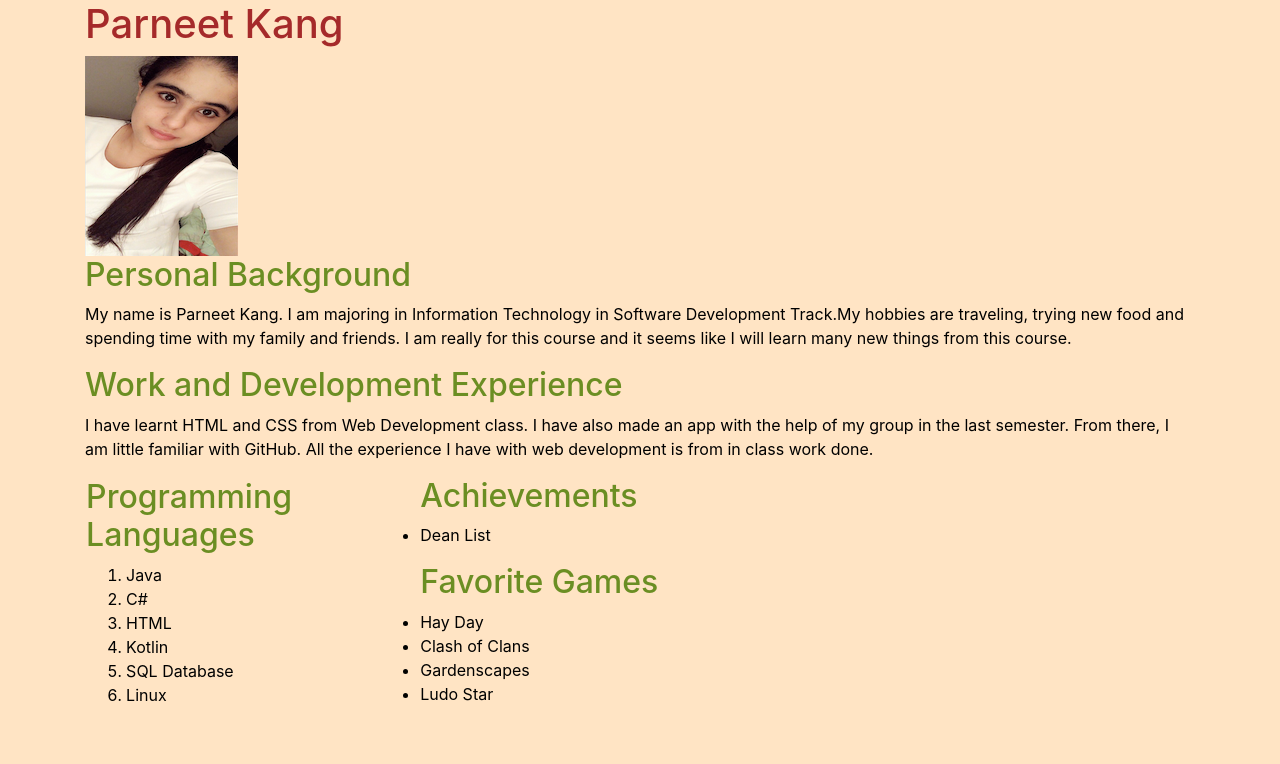
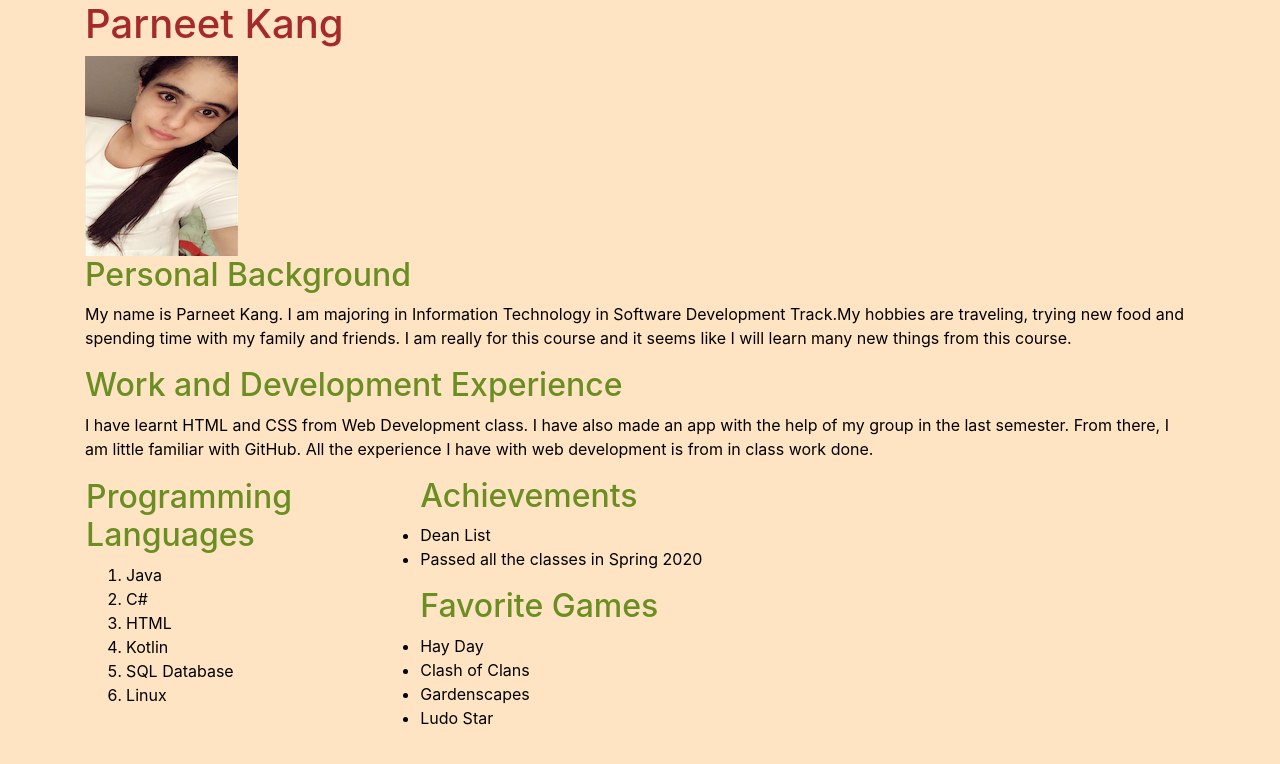
Before and after one commit to IT3049C-Students-Archive/1-online-portfolio-Parneet1712, a website: page index.html in a window 1280 px wide. Drawn offline with nearby package versions, Linux system fonts and the light colour scheme.

Commit message:
added an achievement

```diff
--- a/index.html
+++ b/index.html
@@ -55,6 +55,7 @@
         <h2>Achievements</h2>
         <ul>
           <li>Dean List</li>
+          <li>Passed all the classes in Spring 2020</li>
         </ul>
       </div>
 
```
